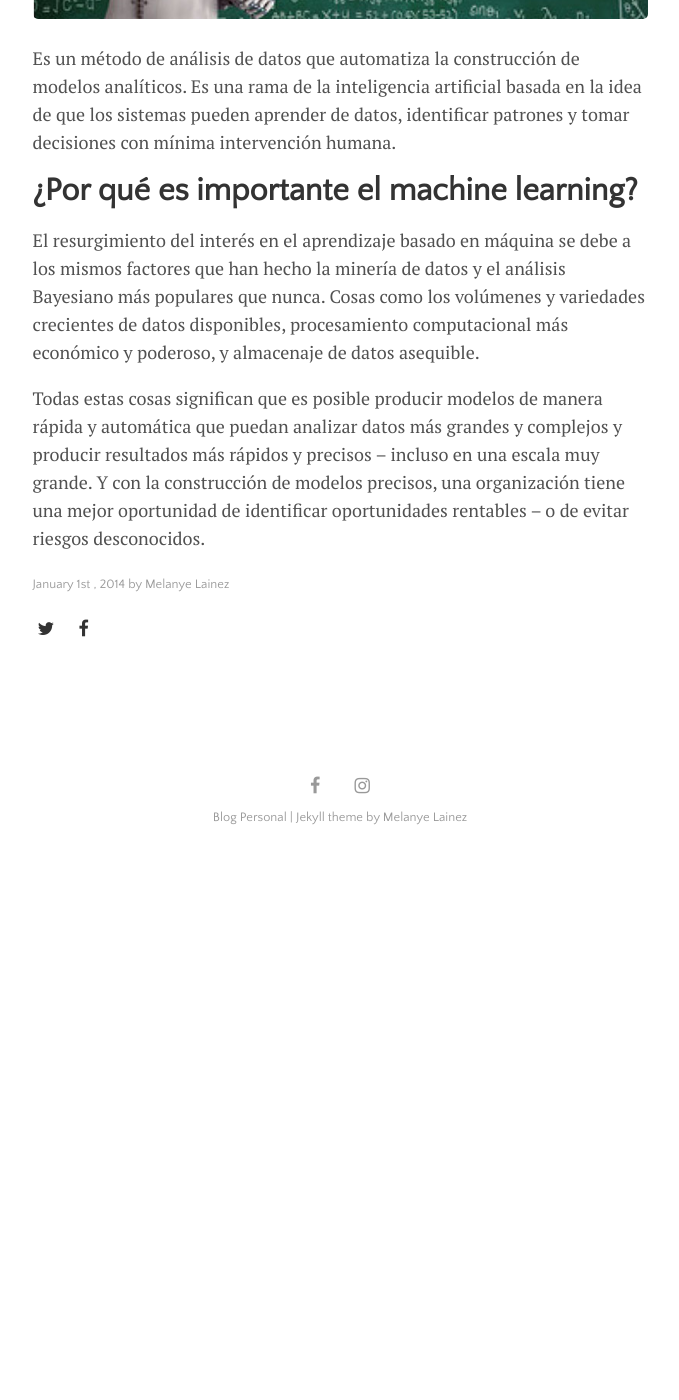
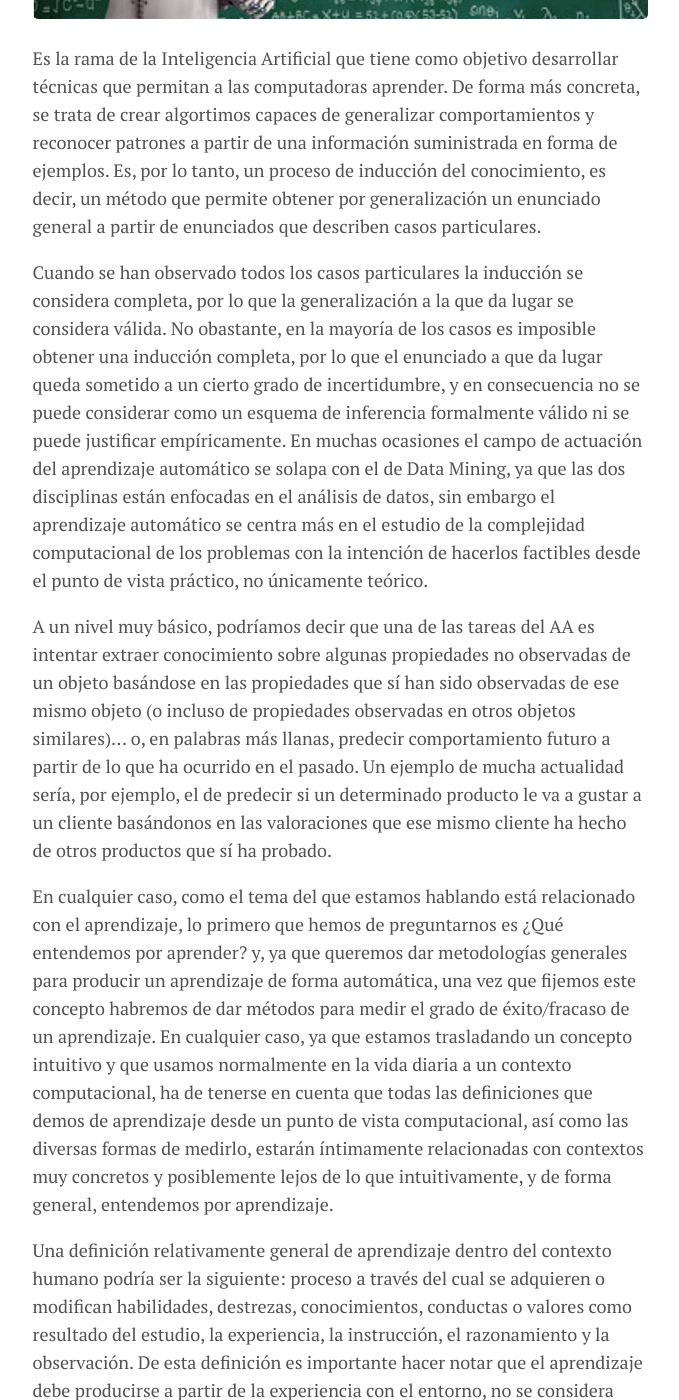
Before and after one commit to MelanyeLainez/m_blog_, a Jekyll site: the page built from _posts/2014-01-01-Aprendizaje automático.md, in a window 1280 px wide and 1400 px high, scrolled down 603 px. Shown: the whole window, without its empty margins (300-979 px from the left). Built offline with Jekyll 4.4.1, drawn with Linux system fonts in a browser that asks for light colours; before the commit the page ends 1466 px from its top, so only the background shows below that; some of the changed text lies outside the part shown.

Commit message:
Update 2014-01-01-Aprendizaje automático.md

```diff
--- a/_posts/2014-01-01-Aprendizaje automático.md
+++ b/_posts/2014-01-01-Aprendizaje automático.md
@@ -5,8 +5,15 @@ image: image2.jpg
 
 ---
 
-Es un método de análisis de datos que automatiza la construcción de modelos analíticos. Es una rama de la inteligencia artificial basada en la idea de que los sistemas pueden aprender de datos, identificar patrones y tomar decisiones con mínima intervención humana.
+Es la rama de la Inteligencia Artificial que tiene como objetivo desarrollar técnicas que permitan a las computadoras aprender. De forma más concreta, se trata de crear algortimos capaces de generalizar comportamientos y reconocer patrones a partir de una información suministrada en forma de ejemplos. Es, por lo tanto, un proceso de inducción del conocimiento, es decir, un método que permite obtener por generalización un enunciado general a partir de enunciados que describen casos particulares.
 
+Cuando se han observado todos los casos particulares la inducción se considera completa, por lo que la generalización a la que da lugar se considera válida. No obastante, en la mayoría de los casos es imposible obtener una inducción completa, por lo que el enunciado a que da lugar queda sometido a un cierto grado de incertidumbre, y en consecuencia no se puede considerar como un esquema de inferencia formalmente válido ni se puede justificar empíricamente. En muchas ocasiones el campo de actuación del aprendizaje automático se solapa con el de Data Mining, ya que las dos disciplinas están enfocadas en el análisis de datos, sin embargo el aprendizaje automático se centra más en el estudio de la complejidad computacional de los problemas con la intención de hacerlos factibles desde el punto de vista práctico, no únicamente teórico.
+
+A un nivel muy básico, podríamos decir que una de las tareas del AA es intentar extraer conocimiento sobre algunas propiedades no observadas de un objeto basándose en las propiedades que sí han sido observadas de ese mismo objeto (o incluso de propiedades observadas en otros objetos similares)... o, en palabras más llanas, predecir comportamiento futuro a partir de lo que ha ocurrido en el pasado. Un ejemplo de mucha actualidad sería, por ejemplo, el de predecir si un determinado producto le va a gustar a un cliente basándonos en las valoraciones que ese mismo cliente ha hecho de otros productos que sí ha probado.
+
+En cualquier caso, como el tema del que estamos hablando está relacionado con el aprendizaje, lo primero que hemos de preguntarnos es ¿Qué entendemos por aprender? y, ya que queremos dar metodologías generales para producir un aprendizaje de forma automática, una vez que fijemos este concepto habremos de dar métodos para medir el grado de éxito/fracaso de un aprendizaje. En cualquier caso, ya que estamos trasladando un concepto intuitivo y que usamos normalmente en la vida diaria a un contexto computacional, ha de tenerse en cuenta que todas las definiciones que demos de aprendizaje desde un punto de vista computacional, así como las diversas formas de medirlo, estarán íntimamente relacionadas con contextos muy concretos y posiblemente lejos de lo que intuitivamente, y de forma general, entendemos por aprendizaje.
+
+Una definición relativamente general de aprendizaje dentro del contexto humano podría ser la siguiente: proceso a través del cual se adquieren o modifican habilidades, destrezas, conocimientos, conductas o valores como resultado del estudio, la experiencia, la instrucción, el razonamiento y la observación. De esta definición es importante hacer notar que el aprendizaje debe producirse a partir de la experiencia con el entorno, no se considera aprendizaje toda aquella habilidad o conocimiento que sean innatos en el individuo o que se adquieran como resultado del crecimiento natural de éste. Siguiendo un esquema similar, en el AA vamos a considerar aprendizaje a aquello que la máquina pueda aprender a partir de la experiencia, no a partir del reconocimiento de patrones programados a priori.
 
 # ¿Por qué es importante el machine learning?
 
```
